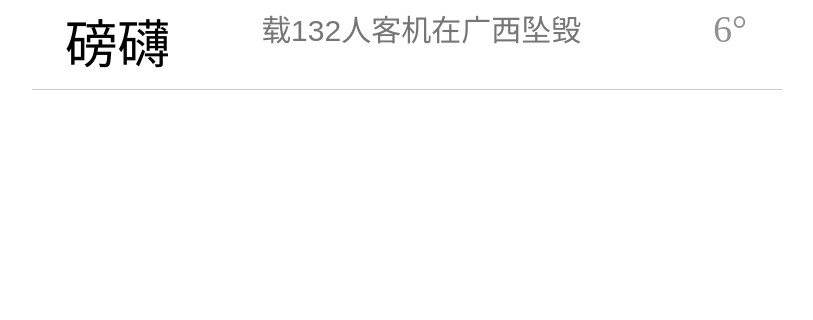
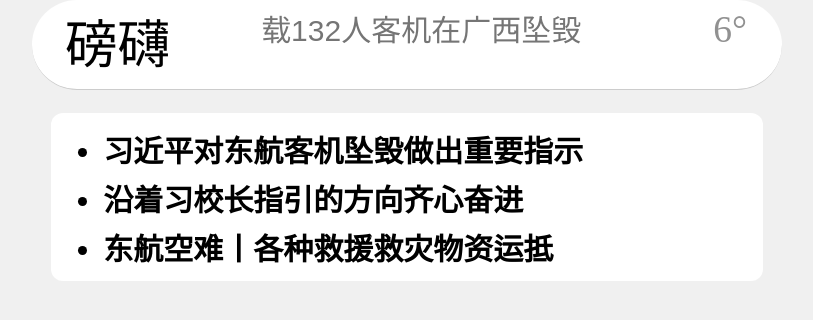
Before and after one commit to er1anyu/news, a plain HTML site: page views/index.html in a window 1280 px wide. Shown: the whole page, without its empty margins (233-1046 px from the left). Drawn offline with Linux system fonts and the light colour scheme; some icons are missing; a small style sheet from the web is missing; a web font is replaced by a local one.

Commit message:
ul>li 制作完成

```diff
--- a/views/css/index.css
+++ b/views/css/index.css
@@ -8,9 +8,16 @@
     margin: 0;
     padding: 0;
     box-sizing: border-box;
+    font-family: '宋体';
+}
+
+a {
+    text-decoration: none;
+    color: black;
 }
 
 body {
+    background-color: #F0F0F0;
     min-width: 320px;
     max-width: 750px;
     width: 10rem;
@@ -33,6 +40,8 @@
     height: 1.2rem;
     line-height: 1.2rem;
     border-bottom: 1px solid #ccc;
+    background-color: white;
+    border-radius: 1.1333rem;
 }
 
 header .left {
@@ -81,3 +90,23 @@
 input:focus {
     outline: 0;
 }
+
+/* ul>li部分 */
+.nav_ul {
+    font-size: 0.4rem;
+    padding-left: .7rem;
+    margin: 0 auto;
+    padding-top: 0.3rem;
+    margin-top: 0.3rem;
+    width: 9.5rem;
+    overflow: hidden;
+    white-space: nowrap;
+    color: black;
+    font-weight: bolder;
+    border-radius: .16rem;
+    background-color: #FFFFFF;
+}
+
+.nav_ul li {
+    height: .65rem;
+}
--- a/views/index.html
+++ b/views/index.html
@@ -22,7 +22,13 @@
         </div>
         <div class="right "> <span class="iconfont icon-yuncai"></span> 6°</div>
     </header>
-
+    <div class="nav_ul">
+        <ul>
+            <li> <a href="javascript:;"> 习近平对东航客机坠毁做出重要指示</a></li>
+            <li> <a href="javascript:;"> 沿着习校长指引的方向齐心奋进</a></li>
+            <li> <a href="javascript:;"> 东航空难丨各种救援救灾物资运抵</a></li>
+        </ul>
+    </div>
 </body>
 
 </html>
```
Also changed, not shown: views/text.html (added, +19 -0 lines).
